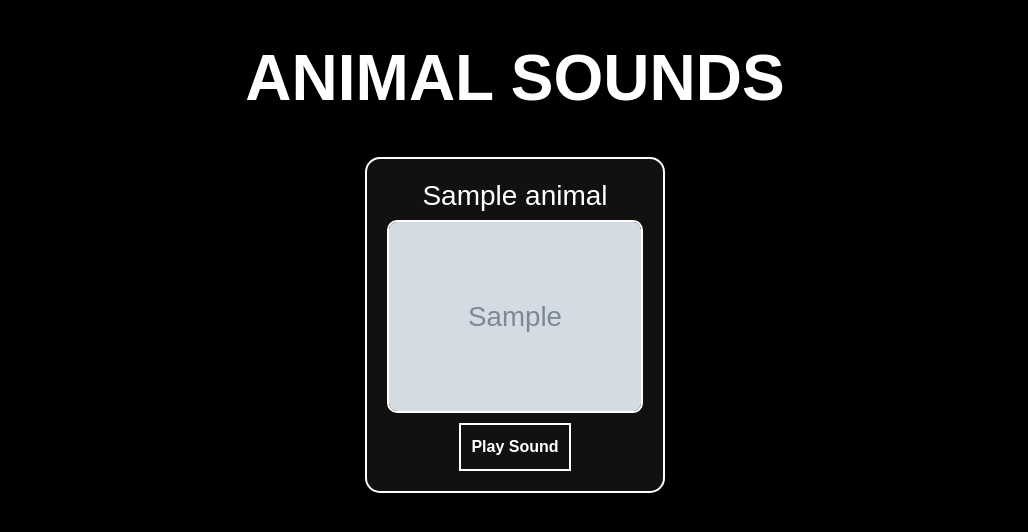
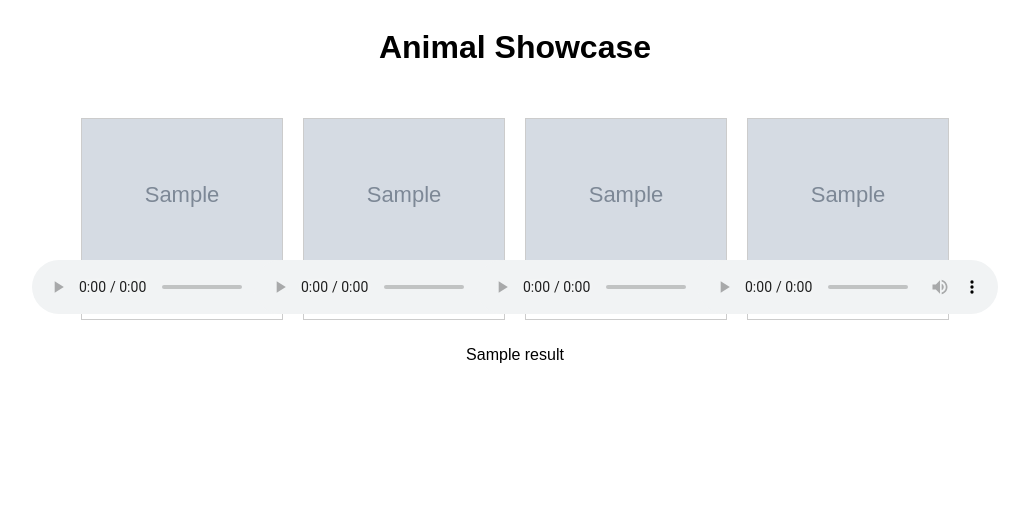
Before and after one commit to usrunknwn/A05-Animal-Generation, a Flask app: template templates/index.html in a window 1280 px wide. Shown: the top 532 px of the page, without its empty margins (125-1153 px from the left). Run offline with Flask 3, Linux system fonts and the light colour scheme; the template is opened without the code that fills it: most values are stand-ins (such as "Sample title", 1, 10 or a date in 2020); grey boxes marked "Sample" are stand-in pictures.

Commit message:
Update index.html

```diff
--- a/templates/index.html
+++ b/templates/index.html
@@ -1,77 +1,92 @@
 <!DOCTYPE html>
-<html lang="en">
+<html>
 <head>
-    <meta charset="UTF-8">
-    <meta name="viewport" content="width=device-width, initial-scale=1.0">
-    <title>Animal Sounds</title>
-    <link href="https://cdn.jsdelivr.net/npm/bootstrap@5.3.3/dist/css/bootstrap.min.css" rel="stylesheet">
+    <title>Animal Display</title>
     <style>
         body {
-            background-color: #000;
-            color: #fff;
-            font-family: Arial, sans-serif;
+            font-family: sans-serif;
+            display: flex;
+            flex-direction: column;
+            align-items: center;
+        }
+        #animal-container {
+            display: flex;
+            flex-wrap: wrap;
+            justify-content: center; /* Center horizontally */
+            margin-top: 20px;
+        }
+        .animal-item {
+            width: 200px;
+            height: 200px;
+            margin: 10px;
+            border: 1px solid #ccc;
             text-align: center;
-            padding: 40px 10px;
+            position: relative; /* To position the audio element */
+        }
+        .animal-image {
+            width: 100%;
+            height: 150px;
+            object-fit: cover;
+        }
+        .animal-text {
+            padding: 5px;
+        }
+        audio {
+            position: absolute; /* Position audio within the container */
+            bottom: 5px; /* Adjust as needed */
+            left: 50%;
+            transform: translateX(-50%); /* Center the audio */
         }
 
-        h1 {
-            font-size: 4rem;
-            font-weight: bold;
-            text-transform: uppercase;
-        }
-
-        .animal-container {
-            display: flex;
-            flex-wrap: wrap;
-            justify-content: center;
-            gap: 20px;
-            margin-top: 40px;
-        }
-
-        .animal-card {
-            background-color: #111;
-            border: 2px solid #fff;
-            border-radius: 15px;
-            padding: 20px;
-            max-width: 300px;
-            text-align: center;
-        }
-
-        .animal-card img {
-            max-width: 100%;
-            border-radius: 10px;
-            border: 2px solid #fff;
-        }
-
-        .animal-card button {
-            margin-top: 10px;
-            font-size: 1rem;
-            font-weight: bold;
-            padding: 10px;
-            border: 2px solid #fff;
-            background: none;
-            color: #fff;
-            cursor: pointer;
-            transition: 0.3s;
-        }
-
-        .animal-card button:hover {
-            background-color: #fff;
-            color: #000;
-        }
     </style>
 </head>
 <body>
-    <h1>Animal Sounds</h1>
-    <div class="animal-container">
-        {% for animal in animals %}
-        <div class="animal-card">
-            <h3>{{ animal.name }}</h3>
-            <img src="{{ animal.image }}" alt="{{ animal.name }}">
-            <button onclick="document.getElementById('{{ animal.id }}').play()">Play Sound</button>
-            <audio id="{{ animal.id }}" src="{{ animal.sound }}"></audio>
+    <h1>Animal Showcase</h1>
+    <div id="animal-container">
+        {% for i in range(4) %}
+        <div class="animal-item">
+            <img class="animal-image" src="{{ image_urls[i] }}" alt="Animal Image">
+            <div class="animal-text">
+                <p>{{ animal_phrases[i] }}</p>
+            </div>
+            <audio controls autoplay> <source src="{{ audio_file }}" type="audio/wav">Your browser does not support the audio element.</audio>
         </div>
         {% endfor %}
     </div>
-</body>
+
+    <p id="fictional-text">{{ result }}</p>  </body>
+<script>
+    // JavaScript code to change images every 3 seconds
+
+    // Get all the animal image elements
+    let animalImages = document.querySelectorAll('.animal-image');
+    // Get the animal texts
+    let animalTexts = document.querySelectorAll('.animal-text p');
+
+    function updateAnimalDisplay() {
+        // Select random image and texts from the array
+        let randomIndexes = [];
+        while (randomIndexes.length < 4){
+            let randomNumber = Math.floor(Math.random() * 16);
+            if(randomIndexes.indexOf(randomNumber) == -1){
+                randomIndexes.push(randomNumber);
+            }
+        }
+        animalImages.forEach(function (image,index) {
+            let newIndex = randomIndexes[index];
+
+            image.src = `{{ image_urls[newIndex%4] }}`;
+            // Assuming you have an array of phrases called animal_phrases
+            animalTexts[index].textContent = `{{ animal_phrases[newIndex] }}`;
+        })
+    }
+
+    // Initial update
+    updateAnimalDisplay();
+
+    // Update every 3 seconds
+    setInterval(updateAnimalDisplay, 3000);
+
+
+</script>
 </html>
```
